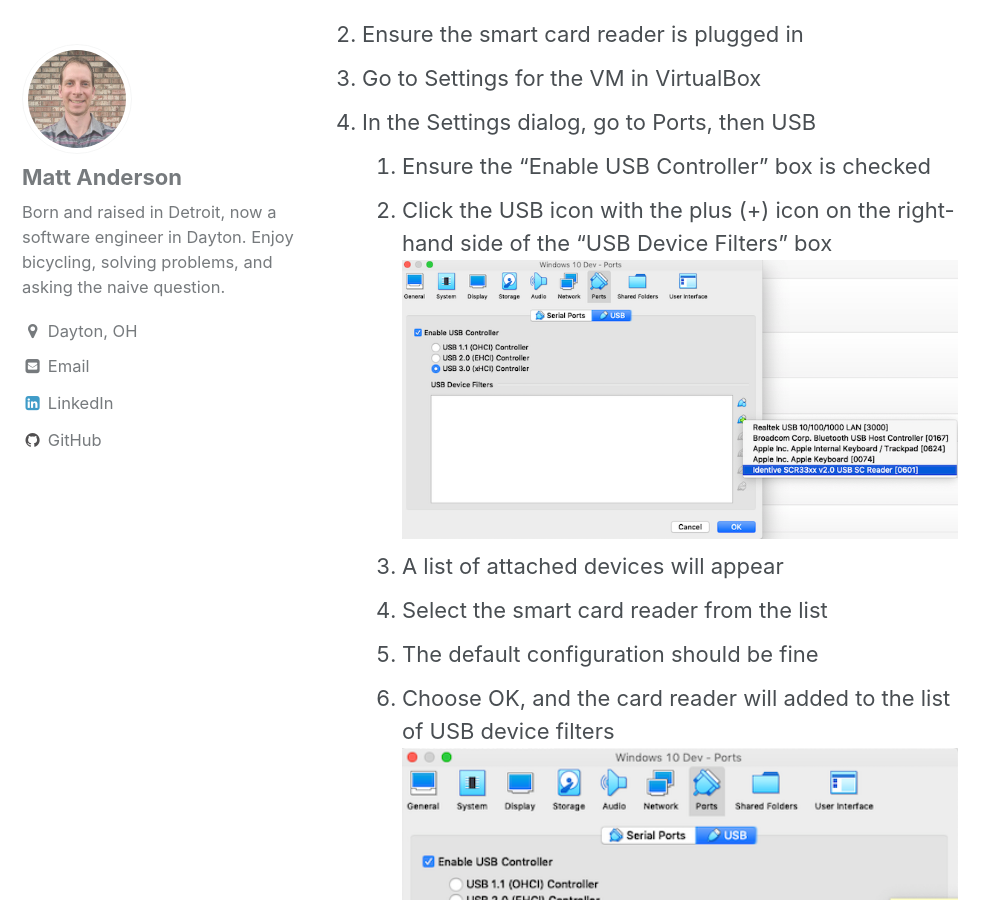
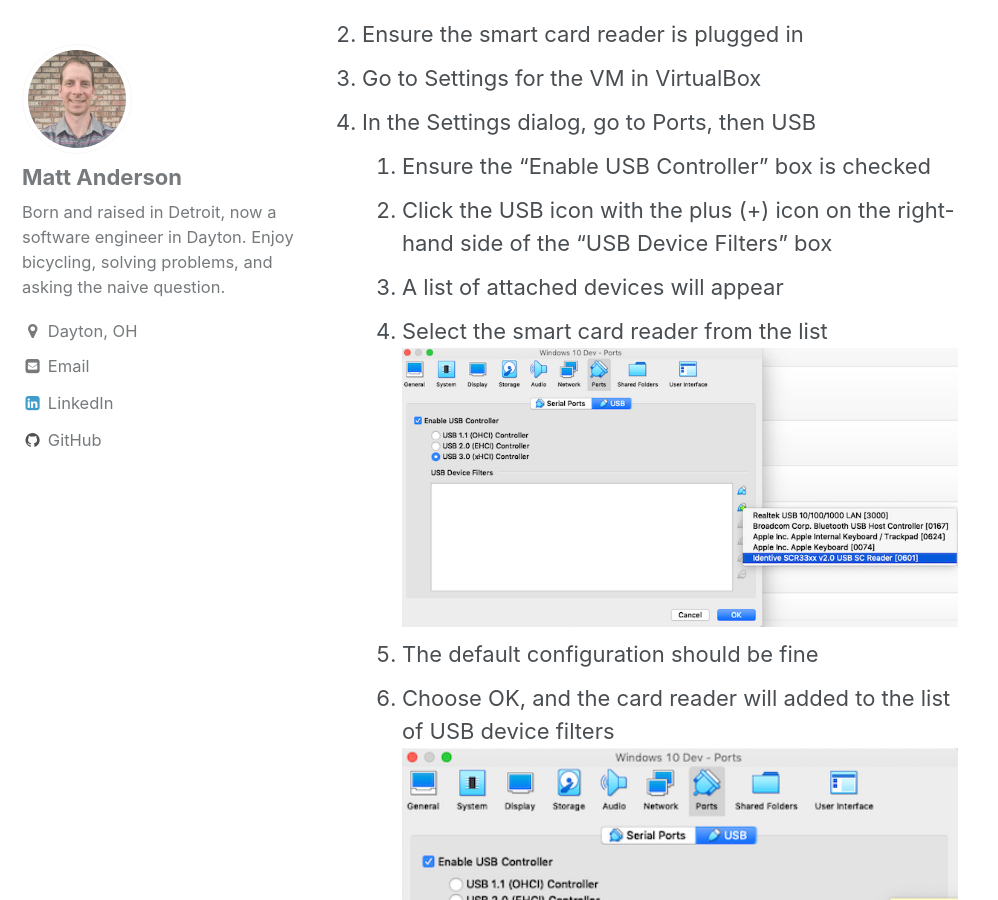
Before and after one commit to mattbanderson/mattbanderson.github.io, a Jekyll site: the page built from _posts/2019-05-11-configuring-a-smart-card-reader-in-a-virtualbox-windows-10-vm.markdown, in a window 1280 px wide and 900 px high, scrolled down 1436 px. Shown: the whole window, without its empty margins (0-998 px from the left). Built offline with Jekyll 4.4.1, drawn with Linux system fonts in a browser that asks for light colours.

Commit message:
Move image in post

```diff
--- a/_posts/2019-05-11-configuring-a-smart-card-reader-in-a-virtualbox-windows-10-vm.markdown
+++ b/_posts/2019-05-11-configuring-a-smart-card-reader-in-a-virtualbox-windows-10-vm.markdown
@@ -20,9 +20,9 @@
 4. In the Settings dialog, go to Ports, then USB
     1. Ensure the "Enable USB Controller" box is checked
     2. Click the USB icon with the plus (+) icon on the right-hand side of the "USB Device Filters" box
-	<img src="../assets/img/smart-card/add-card-reader.png" width="752" height="378" alt="Add new USB filter" />
     3. A list of attached devices will appear
     4. Select the smart card reader from the list
+	<img src="../assets/img/smart-card/add-card-reader.png" width="752" height="378" alt="Add new USB filter" />
     5. The default configuration should be fine
     6. Choose OK, and the card reader will added to the list of USB device filters
 	<img src="../assets/img/smart-card/card-reader-added.png" width="752" height="378" alt="USB device filter added" />
```
